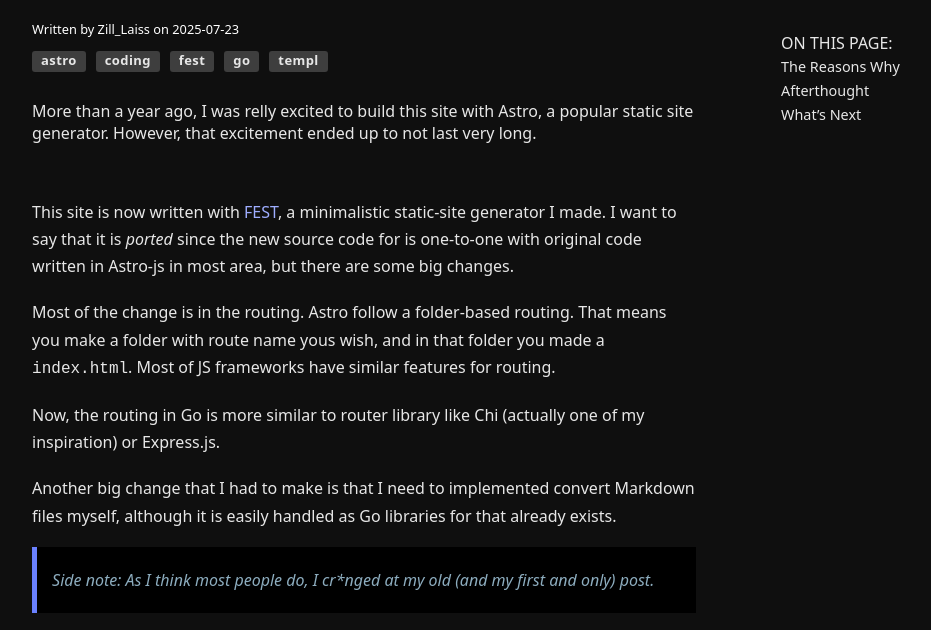
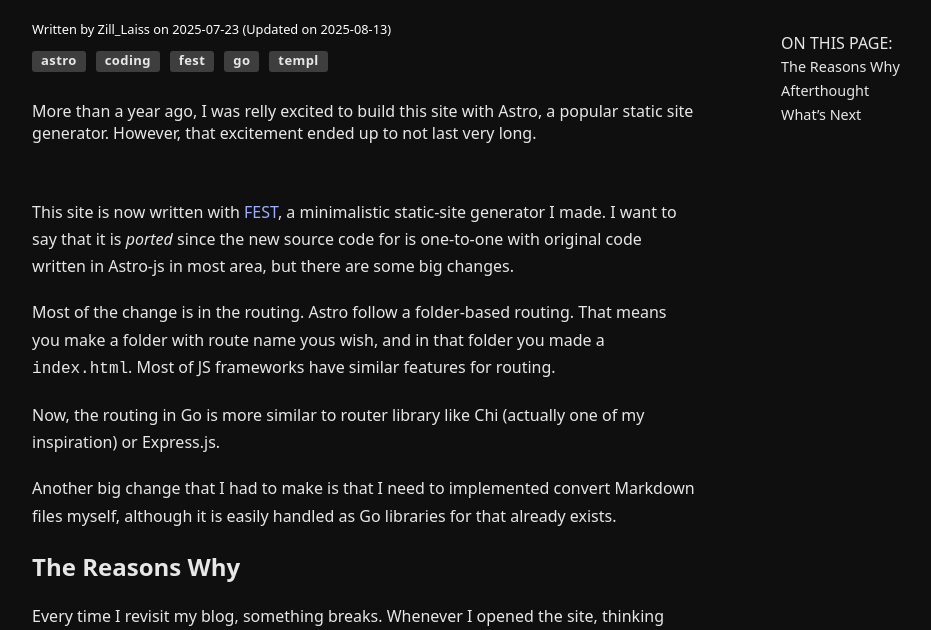
Before and after one commit to zilllaiss/zilllaiss.github.io, a plain HTML site: page posts/rewritten-in-Go/index.html in a window 1280 px wide. Shown: the part 152-782 px from the top of the page, without its empty margins (176-1107 px from the left). Drawn offline with Linux system fonts and the light colour scheme.

Commit message:
edited rewritten-in-Go.md
I don't like the side-note.

```diff
--- a/posts/rewritten-in-Go/index.html
+++ b/posts/rewritten-in-Go/index.html
@@ -22,6 +22,7 @@
           <h1 class="post-title">Rewritten in Go</h1>
           <div class="post-date">
             Written by Zill_Laiss <span>on 2025-07-23</span>
+            <span>(Updated on 2025-08-13)</span>
           </div>
           <div>
             <span class="tag"><a href="/tags/astro">astro</a></span
@@ -60,12 +61,6 @@
             convert Markdown files myself, although it is easily handled as Go
             libraries for that already exists.
           </p>
-          <blockquote>
-            <p>
-              Side note: As I think most people do, I cr*nged at my old (and my
-              first and only) post.
-            </p>
-          </blockquote>
           <h2 id="the-reasons-why">The Reasons Why</h2>
           <p>
             Every time I revisit my blog, something breaks. Whenever I opened
```
